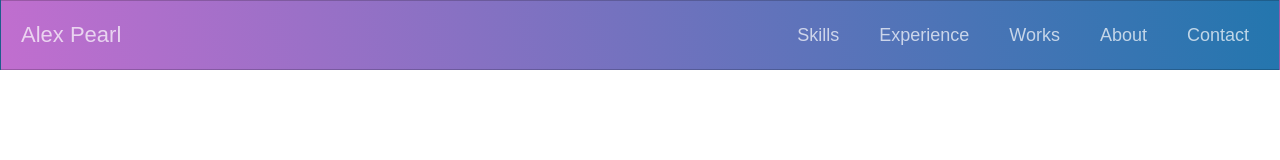
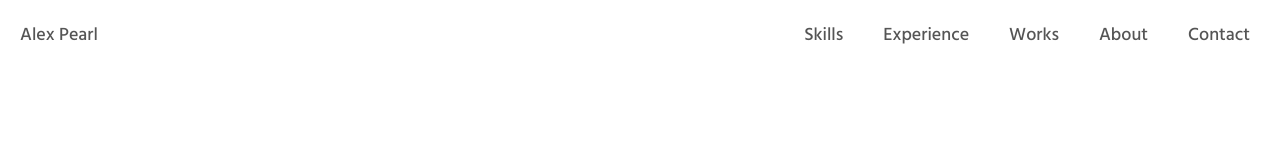
Before and after one commit to alexpearl/portfolio, a plain HTML site: page index.html in a window 1280 px wide. Drawn offline with Linux system fonts and the light colour scheme.

Commit message:
adding fonts

```diff
--- a/index.html
+++ b/index.html
@@ -11,6 +11,7 @@
     <!-- header -->
     <header>
       <!-- nav part -->
+      <div class="container">
         <nav class="navbar">
           <span class="navbar-toggle" id="js-navbar-toggle">
             <i class="fas fa-bars"></i>
@@ -34,6 +35,7 @@
             </li>
           </ul>
         </nav>
+      </div>
     </header>
 
     <!-- main -->
--- a/styles.css
+++ b/styles.css
@@ -1,3 +1,6 @@
+/* fonts */
+@import url("https://fonts.googleapis.com/css2?family=Hind:wght@400;500;700&family=Montserrat:wght@400;600;700&display=swap");
+
 * {
   box-sizing: border-box;
   padding: 0;
@@ -5,13 +8,21 @@
 }
 
 body {
-  font-family: "Josefin Sans", sans-serif;
+  font-family: "Hind", sans-serif;
 }
+
+/* .container {
+  padding: 0 20px;
+  margin: 0 auto;
+  max-width: 100%;
+  width: 1200px;
+} */
 
 .navbar {
   font-size: 18px;
-  background-image: linear-gradient(260deg, #2376ae 0%, #c16ecf 100%);
-  border: 1px solid rgba(0, 0, 0, 0.2);
+  font-weight: 500;
+  background-color: white;
+  /* border: 1px solid rgba(0, 0, 0, 0.2); */
   padding-bottom: 10px;
 }
 
@@ -23,7 +34,7 @@ body {
 .nav-links,
 .logo {
   text-decoration: none;
-  color: rgba(255, 255, 255, 0.7);
+  color: #555555;
 }
 
 .main-nav li {
@@ -33,7 +44,9 @@ body {
 
 .logo {
   display: inline-block;
-  font-size: 22px;
+  font-size: 18px;
+  font-weight: 500;
+  color: #555555;
   margin-top: 10px;
   margin-left: 20px;
 }
@@ -43,7 +56,7 @@ body {
   top: 10px;
   right: 20px;
   cursor: pointer;
-  color: rgba(255, 255, 255, 0.8);
+  color: #555555;
   font-size: 24px;
 }
 
@@ -85,6 +98,6 @@ body {
 
   .logo:hover,
   .nav-links:hover {
-    color: rgba(255, 255, 255, 1);
+    color: black;
   }
 }
```
Lines whose indentation alone changed are shown as unchanged.
